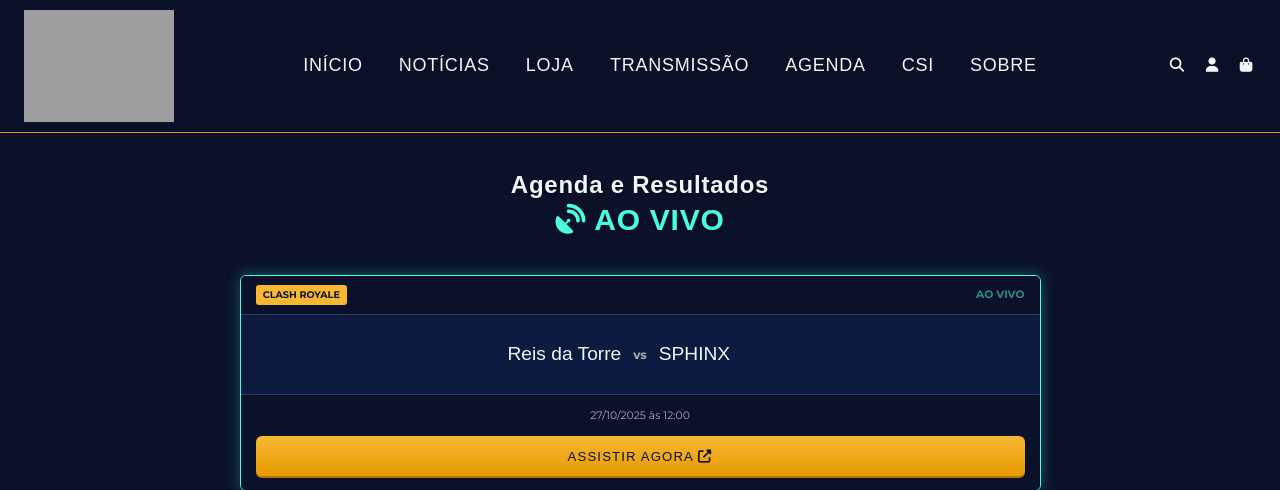
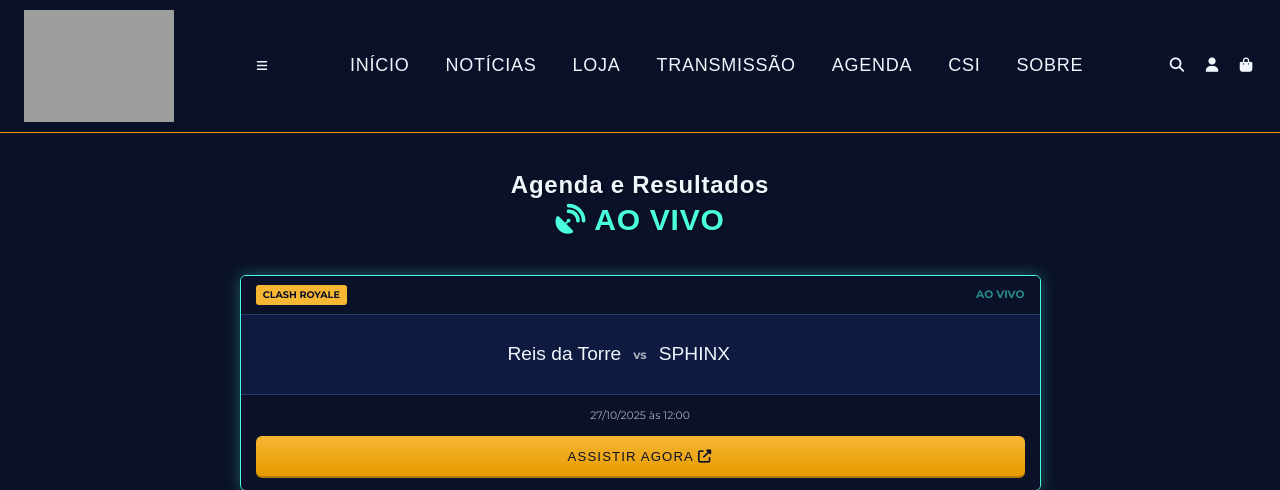
Before and after one commit to Jesusmatheus156/Projeto-eSPORTS, a Django app: page /agenda/ in a window 1280 px wide. Shown: the top 490 px of the page. Run offline with Django 5.2, Linux system fonts and the light colour scheme; data comes from the database, SQL or seed files in the repository; some libraries are stand-ins or nearby versions; some web fonts are replaced; grey boxes are pictures that could not be loaded.

Commit message:
Add menu toggle for mobile navigation

```diff
--- a/app_eSports/templates/app_eSports/base.html
+++ b/app_eSports/templates/app_eSports/base.html
@@ -21,6 +21,10 @@
             <a href="{% url 'home' %}" class="logo">
                 <img class="img" src="{% static 'app_eSports\img\Logo_Equipe_Reis_da_Torre\Logo Equipe Reis da Torre.svg' %}" alt="Logo eSports">
             </a>
+            <!--Adicionando menu quando necessário-->
+            <div class="menu-toggle" id="menu-toggle">
+                <i class="fas fa-bars"></i>
+            </div>
 
             <ul class="nav-links">
                 <li><a href="{% url 'home' %}">Início</a></li>
```
